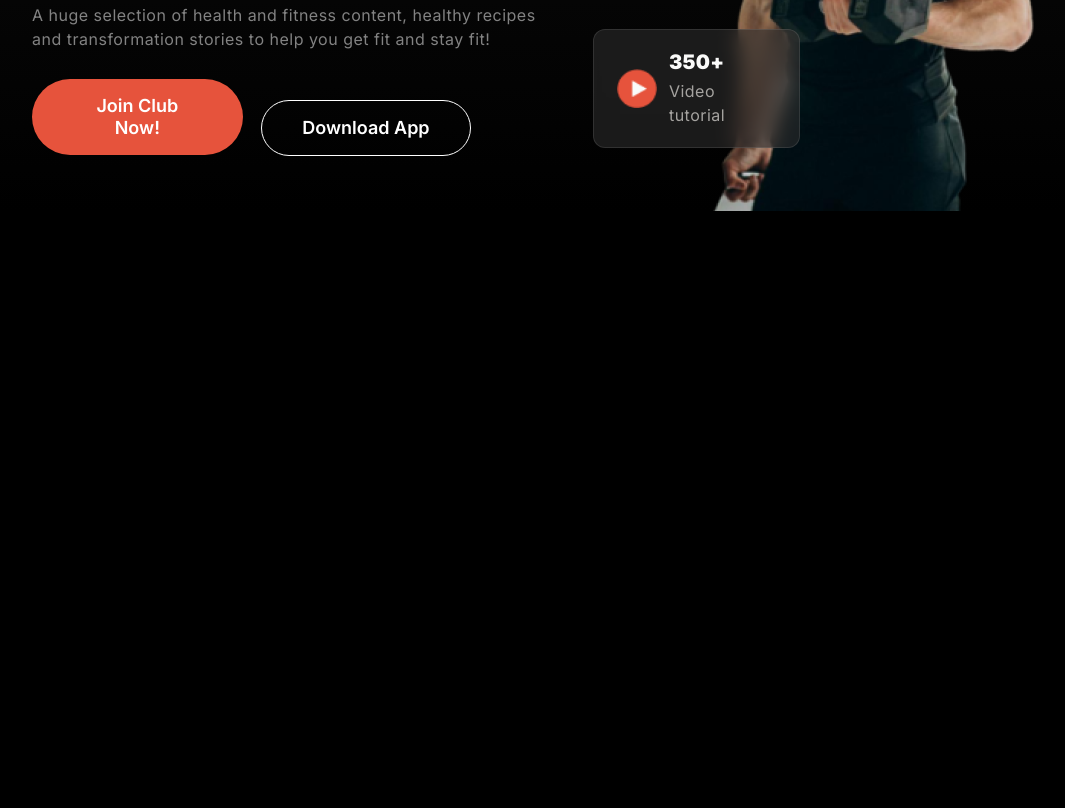
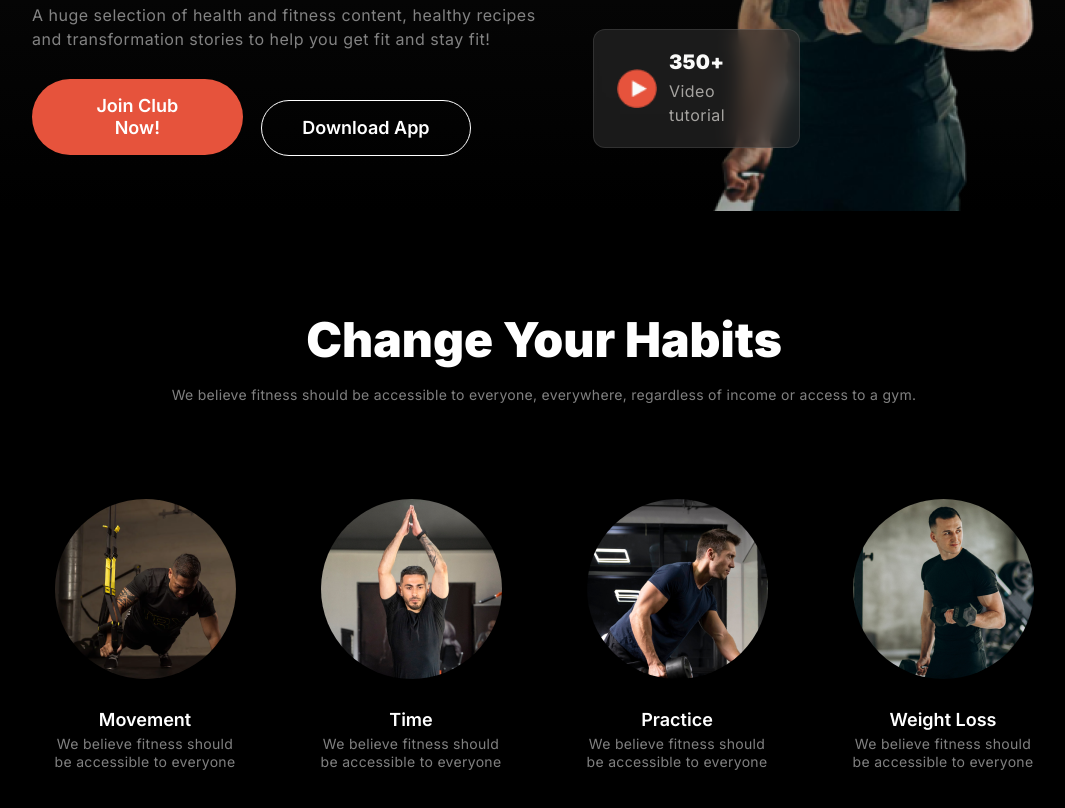
Before and after one commit to Hridoy-Shahriar/Fitness, a plain HTML site: page index.html in a window 1280 px wide. Shown: the part 508-1316 px from the top of the page, without its empty margins (96-1161 px from the left). Before the commit the page ends 800 px from the top, so only its background shows below. Drawn offline with Linux system fonts and the light colour scheme.

Commit message:
Change Your Habit Done

```diff
--- a/index.html
+++ b/index.html
@@ -58,7 +58,45 @@
         </div>
       </section>
     </header>
-    <main></main>
+    <main>
+      <section class="change-your-habit">
+        <h2 class="change-your-habit-heading">Change Your Habits</h2>
+        <p class="change-your-habit-paragraph">
+          We believe fitness should be accessible to everyone, everywhere,
+          regardless of income or access to a gym.
+        </p>
+        <div class="change-your-habit-cards">
+          <div class="change-your-habit-card" id="card-1">
+            <img src="images/image 3.png" alt="Change Your Habit Image 1" />
+            <h5 class="card-h5">Movement</h5>
+            <p class="card-paragraph">
+              We believe fitness should be accessible to everyone
+            </p>
+          </div>
+          <div class="change-your-habit-card" id="card-2">
+            <img src="images/image 2.png" alt="Change Your Habit Image 2" />
+            <h5 class="card-h5">Time</h5>
+            <p class="card-paragraph">
+              We believe fitness should be accessible to everyone
+            </p>
+          </div>
+          <div class="change-your-habit-card" id="card-3">
+            <img src="images/image 4.png" alt="Change Your Habit Image 3" />
+            <h5 class="card-h5">Practice</h5>
+            <p class="card-paragraph">
+              We believe fitness should be accessible to everyone
+            </p>
+          </div>
+          <div class="change-your-habit-card" id="card-4">
+            <img src="images/image 5.png" alt="Change Your Habit Image 4" />
+            <h5 class="card-h5">Weight Loss</h5>
+            <p class="card-paragraph">
+              We believe fitness should be accessible to everyone
+            </p>
+          </div>
+        </div>
+      </section>
+    </main>
     <footer></footer>
   </body>
 </html>
--- a/style.css
+++ b/style.css
@@ -25,6 +25,7 @@ header {
     rgba(119, 119, 119, 0) 100%
   );
   padding-top: 60px;
+  margin-bottom: 100px;
 }
 /*----------------------------
         nav styles
@@ -268,6 +269,108 @@ header {
 }
 
 /*----------------------------
+        Main Section Styles
+------------------------------*/
+
+/*----------------------------
+ Change Your Habit Section Styles
+------------------------------*/
+
+.change-your-habit {
+  max-width: 80%;
+  margin: 0 auto;
+  margin-bottom: 100px;
+}
+
+.change-your-habit-heading {
+  color: #fff;
+  font-family: "Inter", sans-serif;
+  font-size: 3rem;
+  font-weight: 900;
+  line-height: 120%;
+  text-align: center;
+  margin-bottom: 14px;
+}
+
+.change-your-habit-paragraph {
+  color: rgba(255, 255, 255, 0.5);
+  text-align: center;
+  font-family: "Inter", sans-serif;
+  font-size: 0.875rem;
+  line-height: 1.5rem;
+  letter-spacing: 0.01875rem;
+}
+
+.change-your-habit-cards {
+  display: grid;
+  grid-template-columns: repeat(4, 1fr);
+  gap: 40px;
+  margin-top: 60px;
+}
+
+.change-your-habit-card {
+  display: flex;
+  flex-direction: column;
+  justify-content: center;
+  align-items: center;
+  border: transparent 2px solid;
+  padding: 30px 20px;
+}
+
+#card-1:hover {
+  cursor: pointer;
+  border: #e6533c 2px solid;
+  box-shadow: 0px 0px 20px 20px rgba(230, 83, 60, 0.2);
+  transition: all 1s ease;
+}
+#card-2:hover {
+  cursor: pointer;
+  border: #3c80e6 2px solid;
+  box-shadow: 0px 0px 20px 20px rgba(60, 128, 230, 0.2);
+  transition: all 1s ease;
+}
+#card-3:hover {
+  cursor: pointer;
+  border: #3ce661 2px solid;
+  box-shadow: 0px 0px 20px 20px rgba(60, 230, 97, 0.2);
+  transition: all 1s ease;
+}
+#card-4:hover {
+  cursor: pointer;
+  border: #563ce6 2px solid;
+  box-shadow: 0px 0px 20px 20px rgba(86, 60, 230, 0.2);
+  transition: all 1s ease;
+}
+
+.change-your-habit-card img {
+  max-width: 100%;
+  border-radius: 50%;
+  margin-bottom: 30px;
+}
+
+.change-your-habit-card:hover img {
+  box-shadow: 0px 0px 20px 5px #dbdbdb;
+  transition: all 0.8s ease;
+}
+
+.card-h5 {
+  color: #fff;
+  font-family: "Inter", sans-serif;
+  font-size: 1.125rem;
+  font-weight: 600;
+  line-height: 120%;
+  margin-bottom: 5px;
+}
+
+.card-paragraph {
+  color: rgba(255, 255, 255, 0.5);
+  text-align: center;
+  font-family: "Inter", sans-serif;
+  font-size: 0.875rem;
+  line-height: 18px; /* 128.571% */
+  letter-spacing: 0.3px;
+}
+/*----------------------------
         Responsive Styles
 ------------------------------*/
 
@@ -278,6 +381,7 @@ header {
 
   header {
     padding-top: 50px;
+    margin-bottom: 50px;
   }
 
   /*----------------------------
@@ -392,6 +496,24 @@ header {
     line-height: 0.945rem;
     letter-spacing: 0.04725rem;
   }
+
+  /*----------------------------
+ Change Your Habit Section Styles
+------------------------------*/
+
+  .change-your-habit {
+    max-width: 90%;
+    margin-bottom: 65px;
+  }
+
+  .change-your-habit-heading {
+    font-size: 2rem;
+  }
+
+  .change-your-habit-cards {
+    grid-template-columns: repeat(1, 1fr);
+    gap: 10px;
+  }
 }
 
 /*----------------------------
@@ -451,4 +573,16 @@ header {
     bottom: 430px;
     right: 120px;
   }
+  /*----------------------------
+ Change Your Habit Section Styles
+------------------------------*/
+
+  .change-your-habit {
+    max-width: 90%;
+    margin-bottom: 85px;
+  }
+
+  .change-your-habit-cards {
+    grid-template-columns: repeat(2, 1fr);
+  }
 }
```
